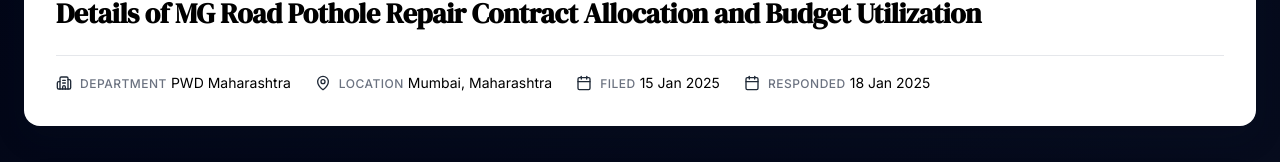
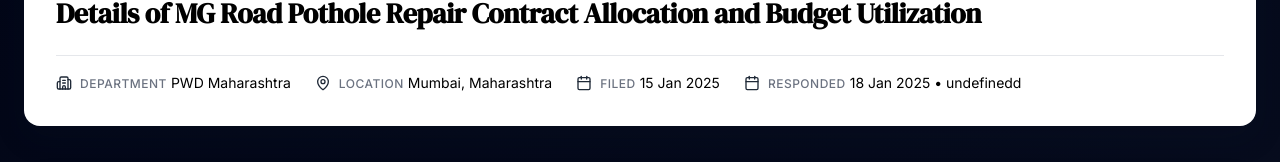
Before and after one commit to Yugantar-NGO/youRTI-UI, a Next.js app: page /rti/rti-001 in a window 1280 px wide. Shown: the part 175-337 px from the top of the page. Built offline with nearby package versions, Linux system fonts and the light colour scheme.

Commit message:
feat(rti-detail): add dynamic status date info to header

```diff
--- a/src/components/features/rti-detail/molecules/RTIDetailHeader.tsx
+++ b/src/components/features/rti-detail/molecules/RTIDetailHeader.tsx
@@ -15,6 +15,10 @@ interface RTIDetailHeaderProps extends BaseProps {
   state: string
   filedDate: string
   respondedDate?: string
+  daysElapsed?: number
+  daysRemaining?: number
+  daysOverdue?: number
+  transferredTo?: string
   onDownload?: () => void
   onShare?: () => void
   onReport?: () => void
@@ -48,6 +52,10 @@ export function RTIDetailHeader({
   state,
   filedDate,
   respondedDate,
+  daysElapsed,
+  daysRemaining,
+  daysOverdue,
+  transferredTo,
   onDownload,
   onShare,
   onReport,
@@ -61,6 +69,48 @@ export function RTIDetailHeader({
       day: 'numeric',
     })
   }
+
+  // Get status-specific date label and value
+  const getStatusDateInfo = () => {
+    switch (status) {
+      case 'answered':
+        return respondedDate
+          ? { label: 'Responded', value: formatDate(respondedDate), days: `${daysElapsed}d` }
+          : null
+      case 'pending':
+        return daysRemaining !== undefined
+          ? { label: 'Awaiting Response', value: `${daysElapsed}d elapsed`, days: `${daysRemaining}d remaining` }
+          : null
+      case 'overdue':
+        return daysOverdue !== undefined
+          ? { label: 'Response Overdue', value: `${daysElapsed}d elapsed`, days: `${daysOverdue}d overdue` }
+          : null
+      case 'transferred':
+        return transferredTo
+          ? { label: 'Transferred', value: transferredTo, days: `${daysElapsed}d` }
+          : null
+      case 'partial':
+        return respondedDate
+          ? { label: 'Partial Response', value: formatDate(respondedDate), days: `${daysElapsed}d` }
+          : null
+      case 'not-available':
+        return respondedDate
+          ? { label: 'Info Not Available', value: formatDate(respondedDate), days: `${daysElapsed}d` }
+          : null
+      case 'public-domain':
+        return respondedDate
+          ? { label: 'Public Domain', value: formatDate(respondedDate), days: `${daysElapsed}d` }
+          : null
+      case 'third-party':
+        return daysRemaining !== undefined
+          ? { label: 'Third Party Consult', value: `${daysElapsed}d elapsed`, days: `Extended deadline` }
+          : null
+      default:
+        return null
+    }
+  }
+
+  const statusDateInfo = getStatusDateInfo()
 
   return (
     <header className={`${styles.header} ${className}`}>
@@ -121,11 +171,11 @@ export function RTIDetailHeader({
           value={formatDate(filedDate)}
           layout="horizontal"
         />
-        {respondedDate && (
+        {statusDateInfo && (
           <MetadataItem
             icon={Calendar}
-            label="Responded"
-            value={formatDate(respondedDate)}
+            label={statusDateInfo.label}
+            value={`${statusDateInfo.value} • ${statusDateInfo.days}`}
             layout="horizontal"
           />
         )}
```
